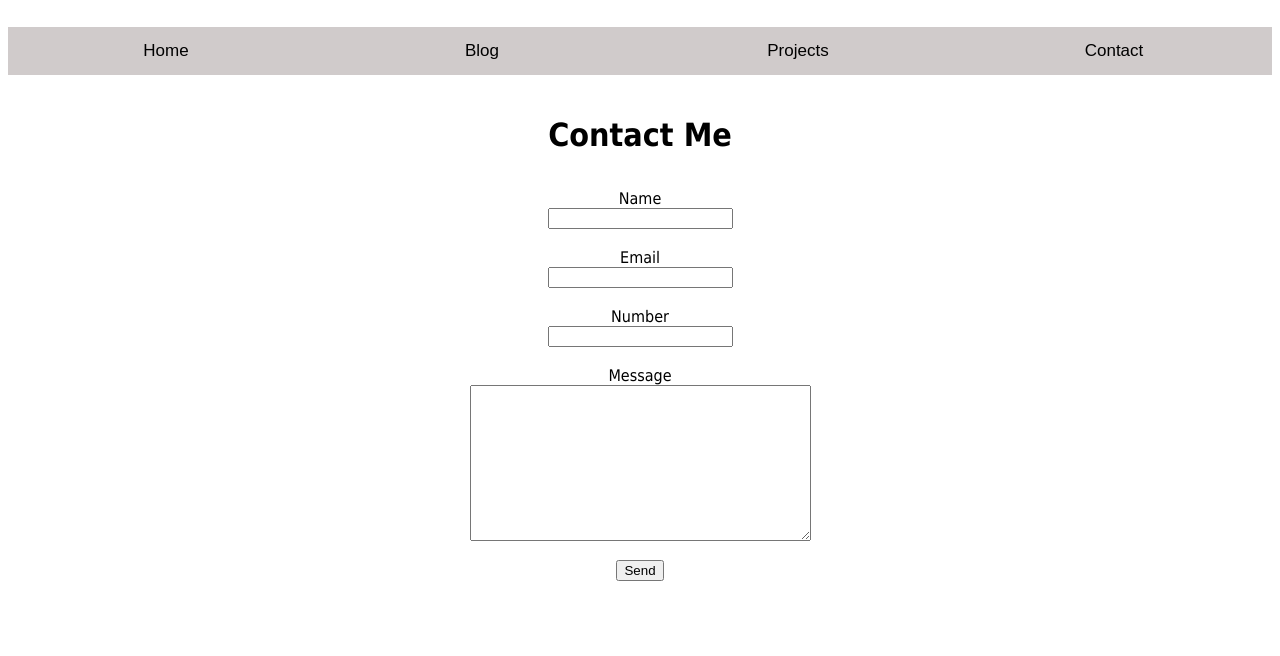
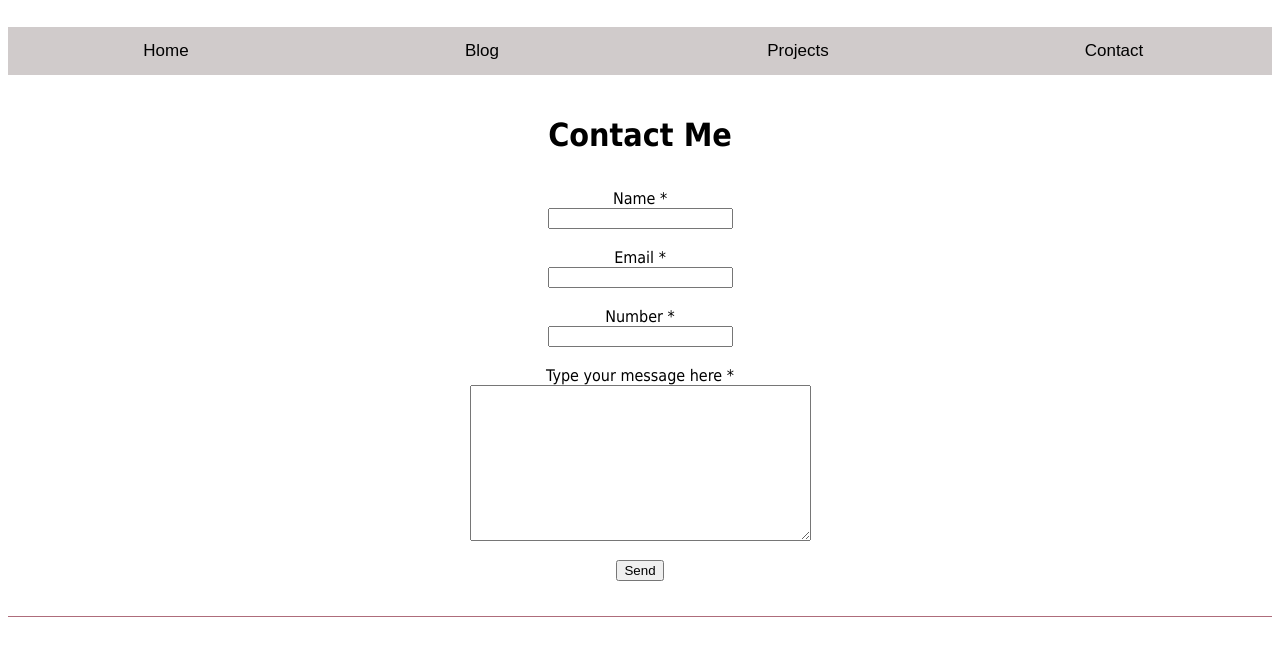
Before and after one commit to ShaniceN/ShaniceN.github.io, a plain HTML site: page contact.html in a window 1280 px wide. Drawn offline with Linux system fonts and the light colour scheme.

Commit message:
Add sections to contact.html

```diff
--- a/contact.html
+++ b/contact.html
@@ -19,38 +19,42 @@
         <br>
         <p><h1>Contact Me</h1></p>
         <br>
-        <form action="/contact_info.html" method="POST">
+        <div class="contact-section">
+        <form action="/contact_info.html" method="GET">
             <section class="contact-name">
-                <label for="name">Name</label>
+                <label for="name">Name *</label>
                 <br>
-                <input type="text" name="name" id="name">
+                <input type="text" name="name" id="name" required>
                 <br>
                 <br>
             </section>
             <section class="contact-email">
-                <label for="email">Email</label>
+                <label for="email">Email *</label>
                 <br>
-                <input type="text" name="email" id="email">
+                <input type="text" name="email" id="email" required>
                 <br>
                 <br>
             </section>
             <section class="contact-number">
-                <label for="number">Number</label>
+                <label for="number">Number *</label>
                 <br>
-                <input type="text" name="phone number" id="number">
+                <input type="text" name="phone number" id="number" required>
                 <br>
                 <br>
             </section>
             <section class="contact-message">
-                <label for="message">Message</label>
+                <label for="message">Type your message here *</label>
                 <br>
-                <textarea id="message" name="message" rows="10" cols="40"></textarea>
+                <textarea id="message" name="message" rows="10" cols="40" required></textarea>
                 <br>
                 <br>
             </section>
             <section class="submission">
                 <input type="submit" value="Send">
+                <br>
+                <br>
             </section>
         </form>
+        </div>
     </body>
 </html>
--- a/style.css
+++ b/style.css
@@ -62,3 +62,11 @@ footer {
 .tablink a {
   text-decoration: none;
 }
+
+.contact-section {
+  border: 1px solid  rgb(174, 108, 123);
+  border-top: none;
+  border-left: none;
+  border-right: none;
+  box-shadow: none;
+}
```
